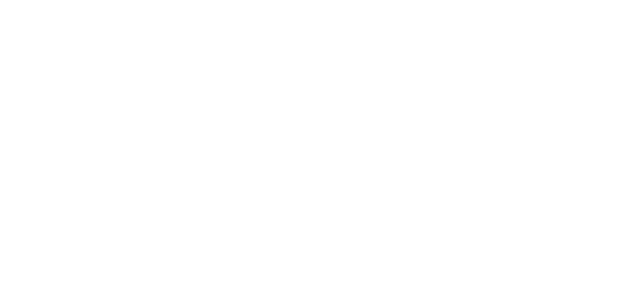
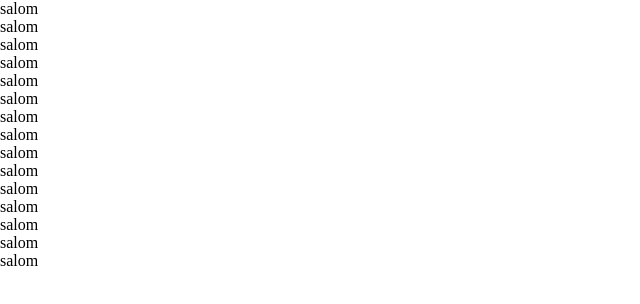
Before and after one commit to rahmatjon02/home-work-15, a plain HTML site: page index.html in a window 1280 px wide. Shown: the whole page, without its empty margins (0-640 px from the left). Drawn offline with Linux system fonts and the light colour scheme.

```diff
--- a/index.html
+++ b/index.html
@@ -7,6 +7,20 @@
     <link rel="stylesheet" href="./style.css">
 </head>
 <body>
-
+    <p>salom</p>
+    <p>salom</p>
+    <p>salom</p>
+    <p>salom</p>
+    <p>salom</p>
+    <p>salom</p>
+    <p>salom</p>
+    <p>salom</p>
+    <p>salom</p>
+    <p>salom</p>
+    <p>salom</p>
+    <p>salom</p>
+    <p>salom</p>
+    <p>salom</p>
+    <p>salom</p>
 </body>
 </html>
```
